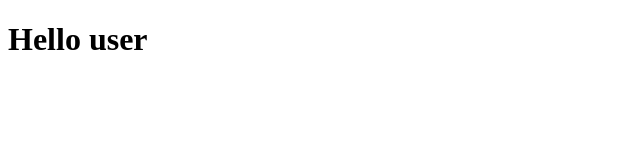
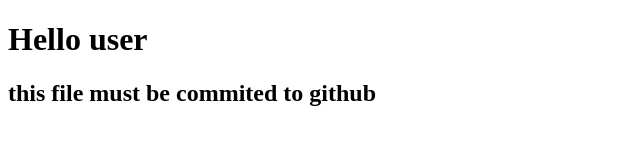
Before and after one commit to AltZh/Lesson7, a plain HTML site: page index.html in a window 1280 px wide. Shown: the whole page, without its empty margins (0-640 px from the left). Drawn offline with Linux system fonts and the light colour scheme.

Commit message:
my third commit

```diff
--- a/index.html
+++ b/index.html
@@ -3,5 +3,6 @@
 	<head></head>
 	<body>
 		<h1>Hello user</h1>
+		<h2>this file must be commited to github</h2>
 	</body>
 </html>
```
